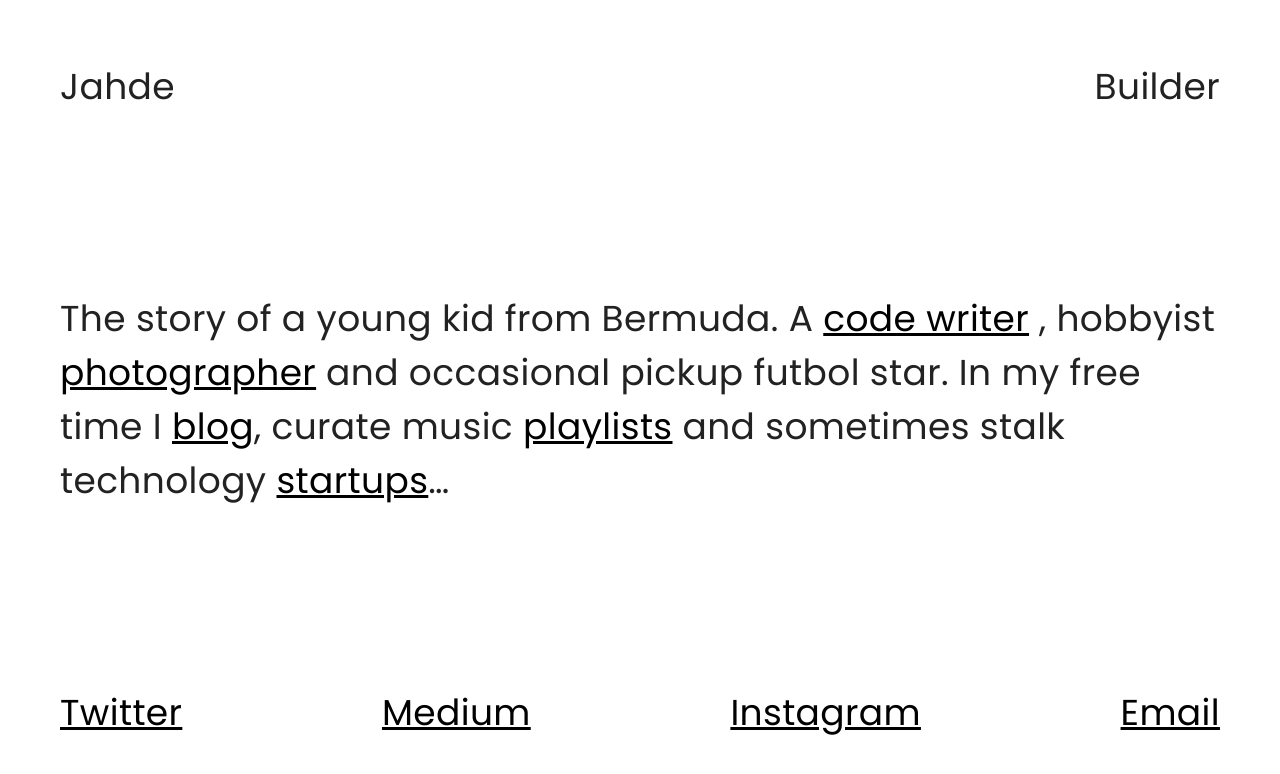
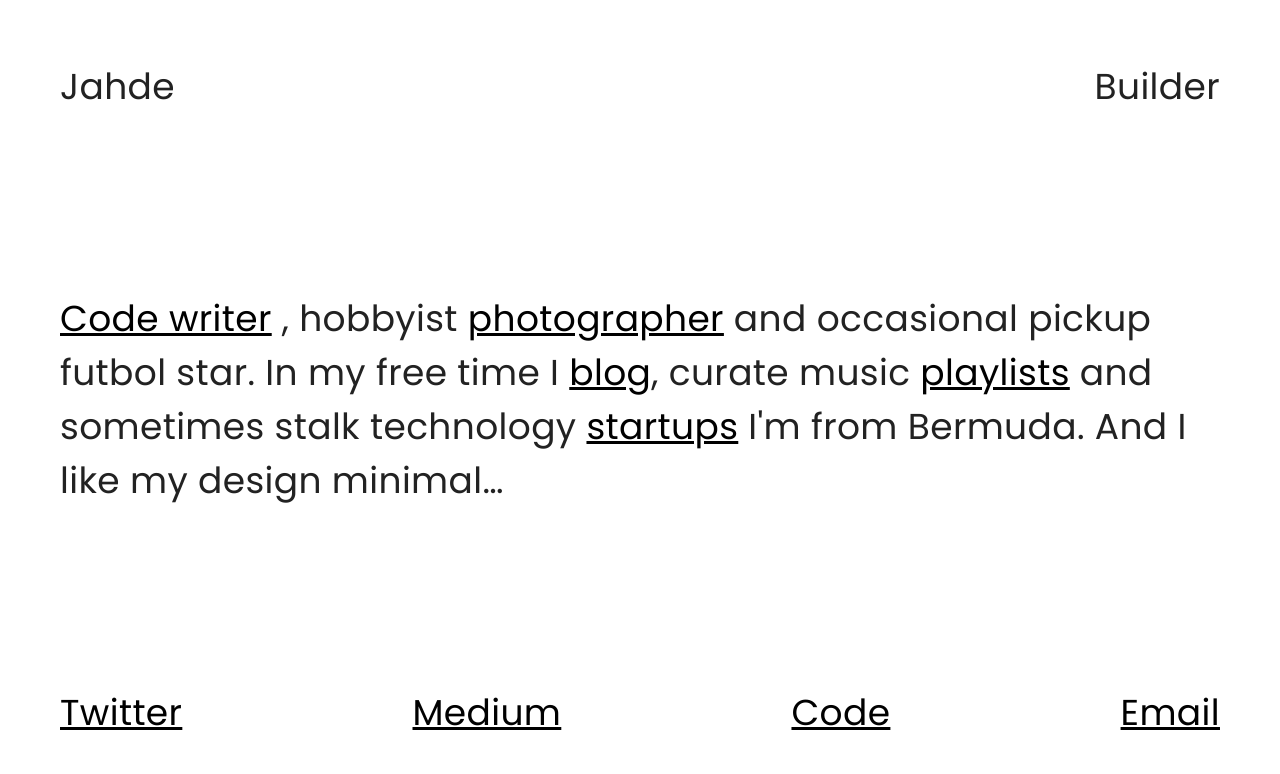
Before and after one commit to jahde/jahde-about-master, a plain HTML site: page index.html in a window 1280 px wide. Drawn offline with nearby package versions, Linux system fonts and the light colour scheme.

Commit message:
update page

```diff
--- a/index.html
+++ b/index.html
@@ -36,13 +36,13 @@
                 <p>Builder</p>
             </div>
             <div class="about">
-                <p>The story of a young kid from Bermuda. A <a href="https://github.com/jahde" target="_blank"><span class="nobr">code writer</span></a> , hobbyist <a href="https://vsco.co/jahde" target="_blank">photographer</a> and occasional pickup futbol star. In my free time I <a href="http://jahde.co/" target="_blank">blog</a>, curate music
-                <a href="https://soundcloud.com/jahde" target="_blank">playlists</a> and sometimes stalk technology <a href="https://angel.co/jahde" target="_blank" >startups</a>…</p>
+                <p><a href="https://github.com/jahde" target="_blank"><span class="nobr">Code writer</span></a> , hobbyist <a href="https://vsco.co/jahde" target="_blank">photographer</a> and occasional pickup futbol star. In my free time I <a href="http://jahde.co/" target="_blank">blog</a>, curate music
+                <a href="https://soundcloud.com/jahde" target="_blank">playlists</a> and sometimes stalk technology <a href="https://angel.co/jahde" target="_blank" >startups</a> I'm from Bermuda. And I like my design minimal…</p>
             </div>
             <div class="links">
                 <a href="http://twitter.com/jahde" target="_blank">Twitter</a>
                 <a href="https://medium.com/@jahde" target="_blank">Medium</a>
-                <a href="https://instagram.com/jahde441" target="_blank">Instagram</a>
+                <a href="http://code.jahde.co/" target="_blank">Code</a>
                 <a href="mailto:jahde@jahde.co">Email</a>
             </div>
         </div>
```
